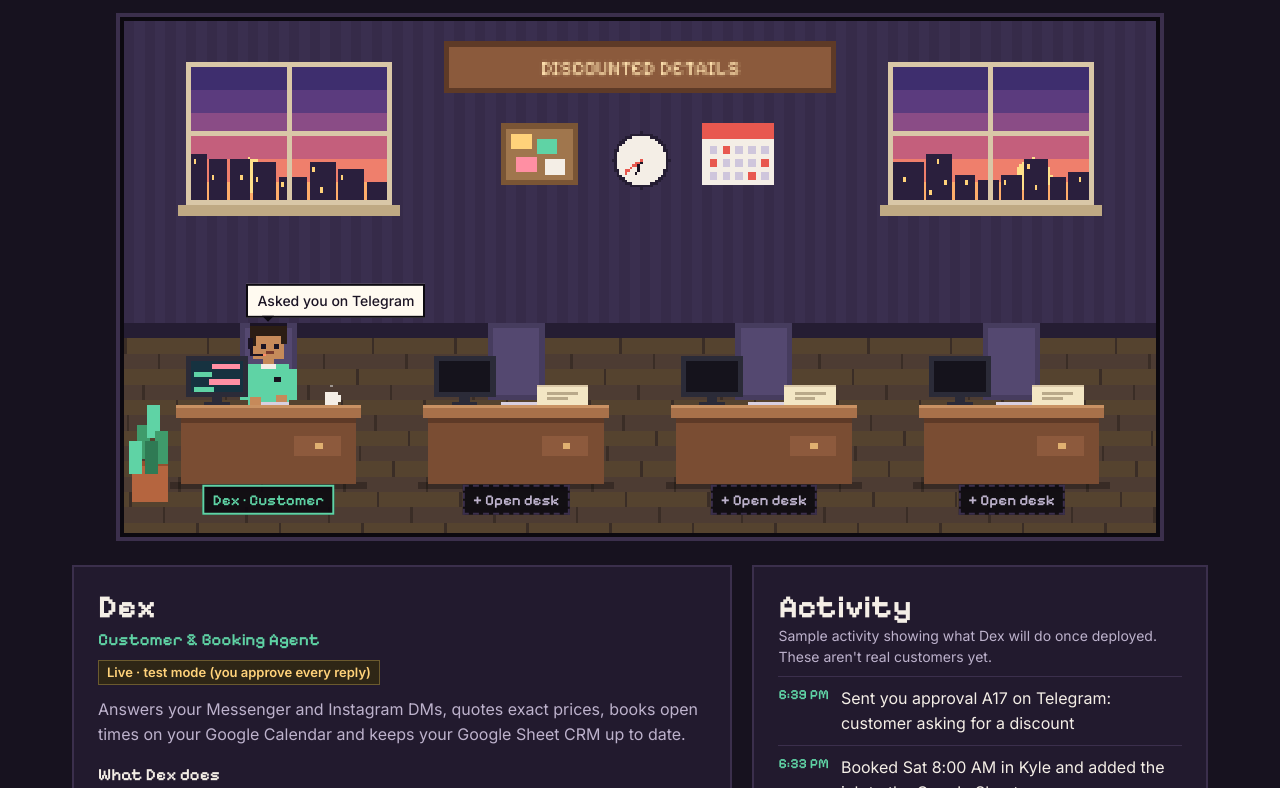
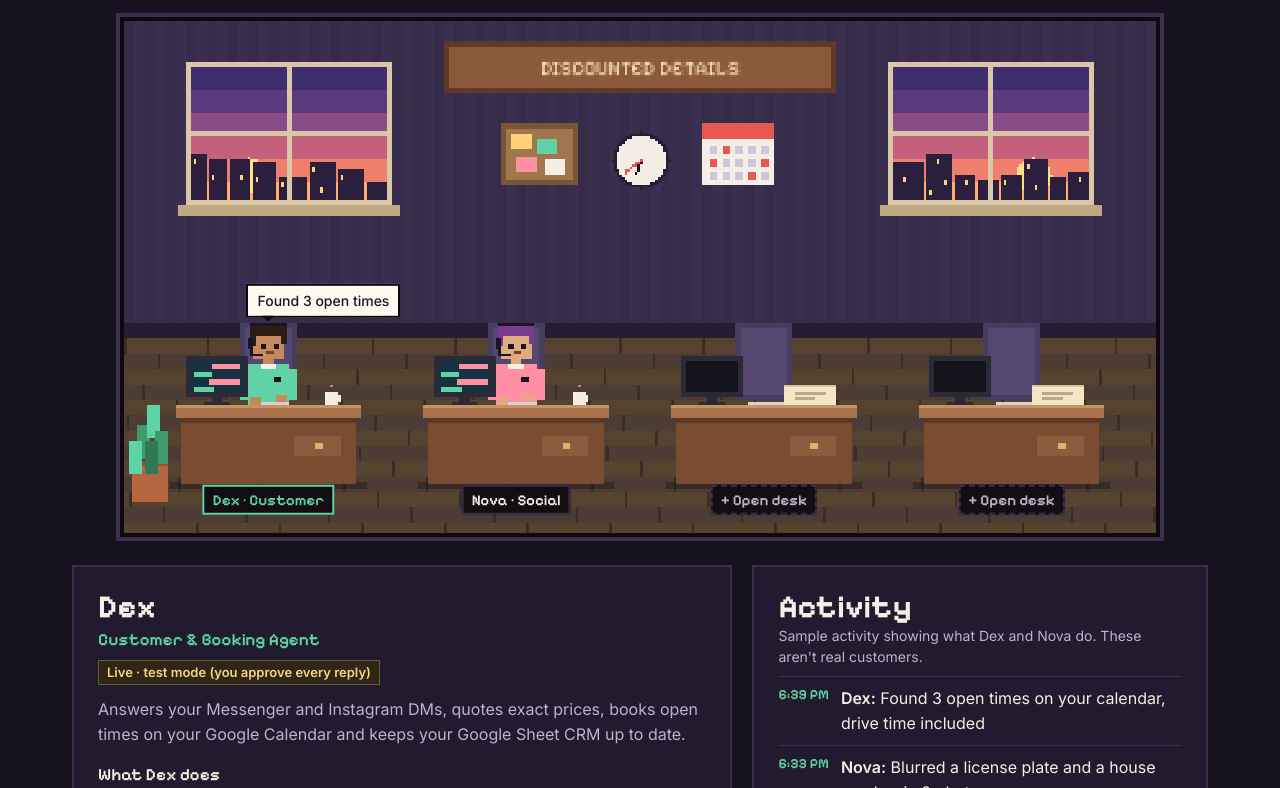
Before and after one commit to discounteddetails/ai--gency, a plain HTML site: page office/index.html in a window 1280 px wide. Shown: the part 128-916 px from the top of the page. Drawn offline with Linux system fonts and the light colour scheme.

Commit message:
Office: seat Nova at desk 2; shared activity feed
Co-Authored-By: Claude Opus 5.5 <noreply@anthropic.com>
Claude-Session: https://claude.ai/code/session_01DNhCmJnn1b3jaPyAmkGQa9

```diff
--- a/office/index.html
+++ b/office/index.html
@@ -5,7 +5,7 @@
 <style>
 /* VOICE everyday, playful: a management-sim office
    IDEA a pixel-art office floor at dusk where every AI agent in the company has its own desk
-   PICTURE the office scene, Dex typing at desk 1 with a headset, three empty desks waiting for hires
+   PICTURE the office scene, Dex at desk 1 and Nova at desk 2, two empty desks waiting for hires
    COLOUR plum-black ground, warm wood, mint for agents, coral sunset accent
    TYPE Pixelify Sans for game text + Inter for reading
    LAYOUT title row with roster chips, scene full width, then agent profile + activity side by side; stacked on phone */
@@ -68,7 +68,7 @@ code{background:var(--panel2);padding:1px 5px;font-size:14px;overflow-wrap:anywh
 
 <section class="band" style="padding-block:20px">
   <div class="stage" id="stage">
-    <canvas id="c" width="400" height="200" role="img" aria-label="Pixel-art office with four desks. Dex the customer and booking agent works at the first desk; the other three are open."></canvas>
+    <canvas id="c" width="400" height="200" role="img" aria-label="Pixel-art office with four desks. Dex the customer and booking agent works at the first desk and Nova the social media agent at the second; the other two are open."></canvas>
     <div class="bubble" id="bubble" aria-live="polite"></div>
   </div>
 </section>
@@ -78,7 +78,7 @@ code{background:var(--panel2);padding:1px 5px;font-size:14px;overflow-wrap:anywh
     <article class="card" id="profile"></article>
     <aside class="card">
       <h2>Activity</h2>
-      <p class="note">Sample activity showing what Dex will do once deployed. These aren't real customers yet.</p>
+      <p class="note">Sample activity showing what Dex and Nova do. These aren't real customers.</p>
       <ul class="feed" id="feed"></ul>
     </aside>
   </div>
@@ -96,9 +96,18 @@ const AGENTS=[
    never:['Promise a perfect result','Overlap your calendar','Keep messaging uninterested people','Argue with customers','Reply to comments'],
    tools:['Instagram + Messenger (via Composio)','Google Sheets','Google Calendar','Google Maps','Telegram (to you)','Claude'],
    docs:[['Build spec (PRD)','https://github.com/discounteddetails/ai--gency/blob/claude/autonomous-agent-design-vtbcag/agents/discounted-details/docs/PRD.md'],['Agent instructions','https://github.com/discounteddetails/ai--gency/blob/claude/autonomous-agent-design-vtbcag/agents/discounted-details/docs/AGENT_INSTRUCTIONS.md']],
-   demo:[['New Instagram DM: “how much for a full detail on my Tahoe? dog hair everywhere”','New DM from Instagram!'],['Quoted $310: Full Detail, Large SUV, plus pet hair','Quoted $310 for the Tahoe'],['Found 3 open times on your calendar, drive time included','Found 3 open times'],['Booked Sat 8:00 AM in Kyle and added the job to the Google Sheet','Booked Sat 8:00 AM ✅'],['Sent you approval A17 on Telegram: customer asking for a discount','Asked you on Telegram'],['Queued 2 reminder messages for you to send (24-hour window closed)','Queued 2 messages for you'],['Drafted a reply to a 3-day-old Messenger question and sent it to you on Telegram','Sent you a late reply to OK'],['Customer said “no thanks”, so they’re marked Do Not Contact','Marked Do Not Contact']]}
+   demo:[['New Instagram DM: “how much for a full detail on my Tahoe? dog hair everywhere”','New DM from Instagram!'],['Quoted $310: Full Detail, Large SUV, plus pet hair','Quoted $310 for the Tahoe'],['Found 3 open times on your calendar, drive time included','Found 3 open times'],['Booked Sat 8:00 AM in Kyle and added the job to the Google Sheet','Booked Sat 8:00 AM ✅'],['Sent you approval A17 on Telegram: customer asking for a discount','Asked you on Telegram'],['Queued 2 reminder messages for you to send (24-hour window closed)','Queued 2 messages for you'],['Drafted a reply to a 3-day-old Messenger question and sent it to you on Telegram','Sent you a late reply to OK'],['Customer said “no thanks”, so they’re marked Do Not Contact','Marked Do Not Contact']]},
+  {id:'nova',desk:1,name:'Nova',role:'Social Media Agent',status:'Live · test mode (you approve every post)',
+   look:{skin:'#e0ac7e',hair:'#7a3b8f',shirt:'#ff8fa3'},
+   summary:'Turns the photos and videos you send the Telegram bot into Instagram and Facebook Stories and before/after slideshow posts, with private details blurred.',
+   does:['Sorts your photos and videos into on-the-way, mid-job, before and after','Blurs license plates and house numbers automatically, and faces in posts','Posts on-the-way and mid-job shots to your Instagram and Facebook Stories right after you approve','Picks the best before/after photos for a slideshow post on Instagram and your Facebook Page','Writes a fresh caption about that car: 1–3 emojis, a DM call to action, exactly 5 local hashtags','Posts at 6:30 PM, one post per day at most, and logs everything in the Sheet’s Content tab'],
+   asks:['Every Story and every post (test stage)','Caption edits (tap ✏️ and type your own)','Videos that show a plate, house number or face (videos can’t be blurred)'],
+   never:['Show customer faces or private info','Give an exact location (the city is fine)','Use the word “perfect”','Put prices in captions','Reply to comments','Turn your photos into Reels'],
+   tools:['Telegram (from you)','Instagram + Facebook (via Composio)','Claude vision','Google Sheets'],
+   docs:[['Nova spec','https://github.com/discounteddetails/ai--gency/blob/claude/autonomous-agent-design-vtbcag/agents/discounted-details/docs/NOVA_SPEC.md']],
+   demo:[['Got 9 photos and 2 videos from you on Telegram','Got 11 files 📸'],['Blurred a license plate and a house number in 2 photos','Blurred 1 plate, 1 house number'],['Sent you a Story preview: on the way to a job in Buda','Story preview sent'],['You approved: on-the-way Story is live on Instagram + Facebook','Story is live ✅'],['Picked 3 befores and 3 afters for a Tahoe slideshow and wrote the caption','Before/after post ready'],['Post approved and scheduled for 6:30 PM tonight','Scheduled for 6:30 PM']]}
 ];
-const IDEAS=[['Photo agent','Before-and-after pictures for each finished job (you mentioned this one).'],['Social media agent','Turns job photos into Facebook and Instagram posts.'],['Bookkeeping agent','Tracks revenue, expenses and mileage for taxes.']];
+const IDEAS=[['Reviews agent','Asks happy customers for a Facebook review after each job and tracks who left one.'],['Bookkeeping agent','Tracks revenue, expenses and mileage for taxes.'],['Ads agent','Runs small local Facebook and Instagram ads and reports what each lead cost.']];
 const DESKS=4,DY=150,deskX=i=>20+i*96;
 const reduce=matchMedia('(prefers-reduced-motion: reduce)').matches;
 const c=document.getElementById('c'),ctx=c.getContext('2d');ctx.imageSmoothingEnabled=false;
@@ -185,17 +194,17 @@ function show(id){
 }
 
 // sample activity
-const dex=AGENTS[0],feed=document.getElementById('feed');
+const feed=document.getElementById('feed');
 let step=0;
 const fmt=d=>d.toLocaleTimeString([], {hour:'numeric',minute:'2-digit'});
 function post(i,when){
-  const [long,short]=dex.demo[i%dex.demo.length];
-  const el=document.createElement('li');el.innerHTML=`<time>${fmt(when)}</time><span>${long}</span>`;
+  const a=AGENTS[i%AGENTS.length],[long,short]=a.demo[Math.floor(i/AGENTS.length)%a.demo.length];
+  const el=document.createElement('li');el.innerHTML=`<time>${fmt(when)}</time><span><b>${a.name}:</b> ${long}</span>`;
+  bubble.style.left=(deskX(a.desk)+36)/4+'%';bubble.style.top=(DY-34)/2+'%';
   feed.prepend(el);while(feed.children.length>7)feed.lastChild.remove();
   bubble.textContent=short;
 }
 for(let i=0;i<4;i++)post(i,new Date(Date.now()-(4-i)*6*60000));step=4;
-bubble.style.left=(deskX(dex.desk)+36)/4+'%';bubble.style.top=(DY-34)/2+'%';
 
 const chips=document.getElementById('chips'),open=DESKS-AGENTS.length;
 chips.innerHTML=`<span class="chip"><b>${AGENTS.length}</b> agent${AGENTS.length==1?'':'s'} hired</span><span class="chip"><b>${open}</b> open desk${open==1?'':'s'}</span>`;
```
